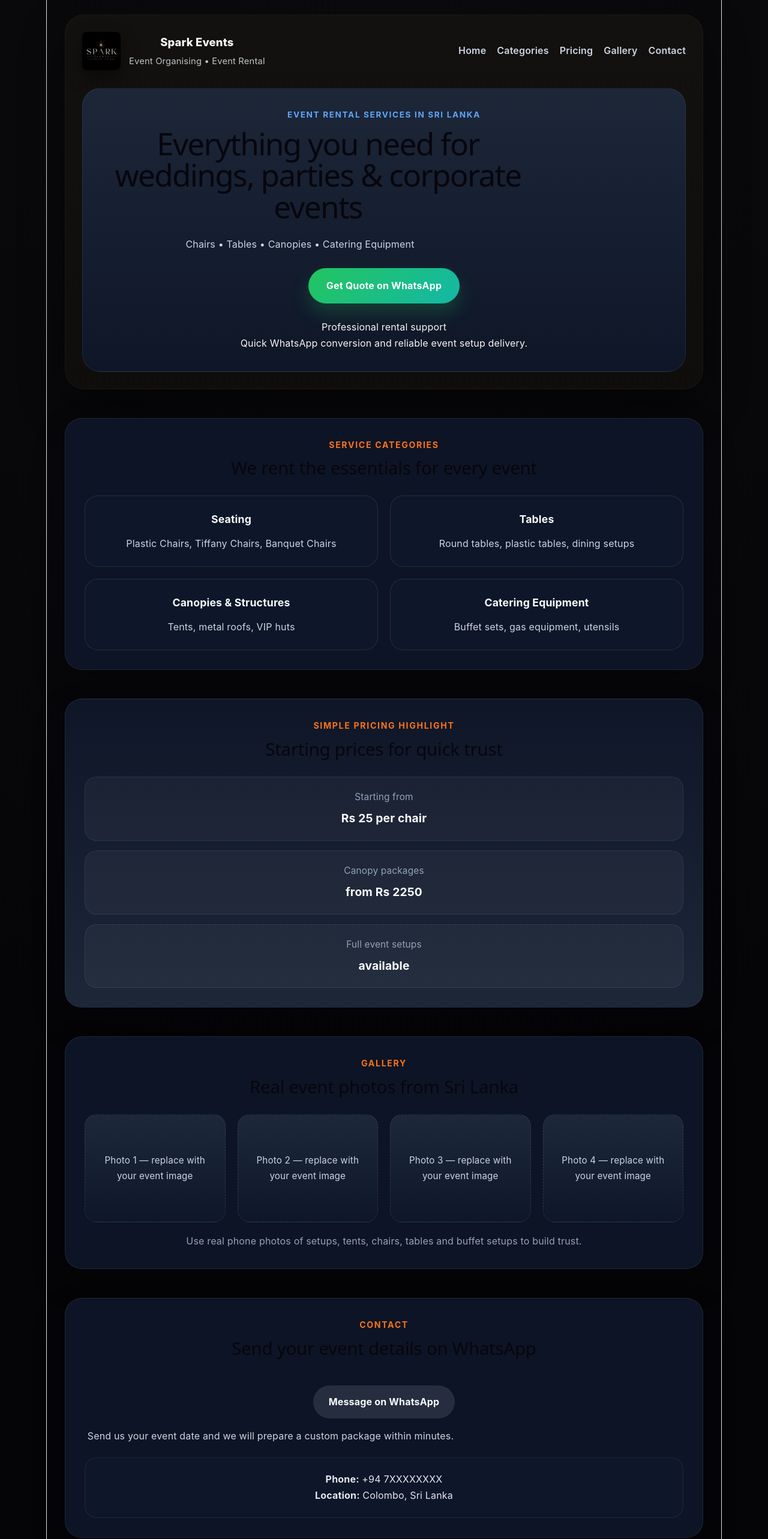
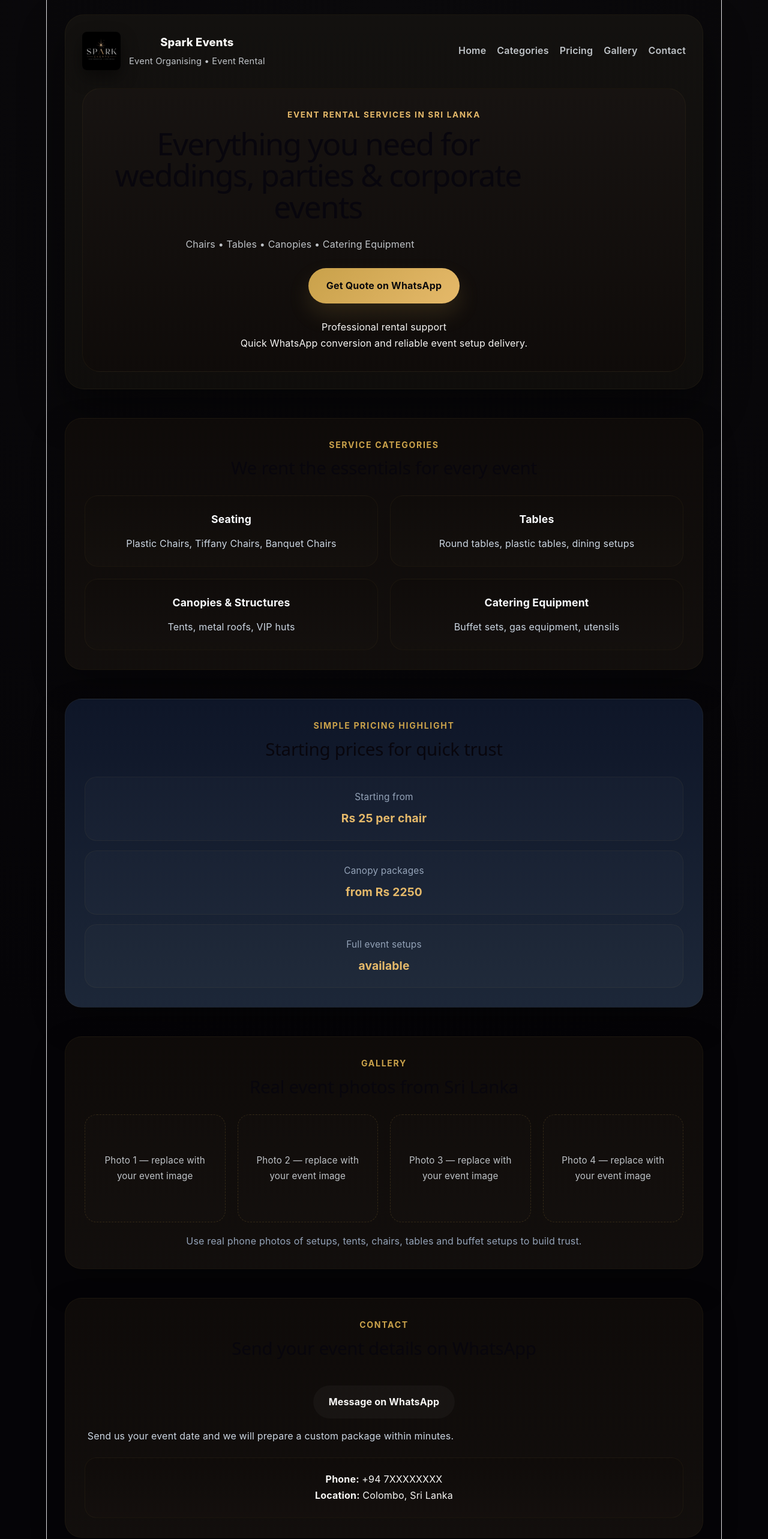
Before and after one commit to osandipabasara-design/event-rental-site, a React (Vite) app: page / in a window 1280 px wide. Shown: the top 2566 px of the page at 60% size. Built offline with nearby package versions, Linux system fonts and the light colour scheme.

Commit message:
Update color palette to gold-on-dark, adjust panels, buttons, accents

```diff
--- a/src/App.css
+++ b/src/App.css
@@ -109,14 +109,15 @@ a {
 }
 
 .nav-links a {
-  color: #cbd5e1;
+  color: var(--muted-300);
   font-weight: 600;
-  transition: color 0.2s ease;
+  transition: color 0.18s ease, transform 0.12s ease;
 }
 
 .nav-links a:hover,
 .nav-links a:focus-visible {
-  color: #f8fafc;
+  color: var(--text-100);
+  transform: translateY(-2px);
 }
 
 .hero-section {
@@ -124,13 +125,13 @@ a {
   gap: 26px;
   padding: 32px;
   border-radius: 30px;
-  background: linear-gradient(180deg, rgba(30, 41, 59, 0.95), rgba(15, 23, 42, 0.95));
-  border: 1px solid rgba(148, 163, 184, 0.12);
+  background: linear-gradient(180deg, rgba(24,20,18,0.95), rgba(16,12,10,0.95));
+  border: 1px solid rgba(201,161,74,0.06);
 }
 
 .eyebrow {
   margin: 0 0 10px;
-  color: #60a5fa;
+  color: var(--accent-gold-300);
   font-size: 0.85rem;
   font-weight: 700;
   letter-spacing: 0.12em;
@@ -147,7 +148,7 @@ a {
 .hero-copy {
   margin: 24px 0 0;
   max-width: 660px;
-  color: #cbd5e1;
+  color: var(--muted-300);
 }
 
 .button-primary,
@@ -165,9 +166,9 @@ a {
 .button-primary {
   margin-top: 26px;
   padding: 16px 30px;
-  background: linear-gradient(135deg, #22c55e 0%, #14b8a6 100%);
-  color: #ffffff;
-  box-shadow: 0 16px 30px rgba(34, 197, 94, 0.22);
+  background: linear-gradient(135deg, var(--accent-gold-500) 0%, var(--accent-gold-300) 100%);
+  color: #0b0a0c;
+  box-shadow: 0 18px 36px rgba(201,161,74,0.16);
 }
 
 .button-primary:hover {
@@ -177,17 +178,17 @@ a {
 .button-secondary {
   margin-top: 16px;
   padding: 14px 26px;
-  background: rgba(148, 163, 184, 0.18);
-  color: #f8fafc;
+  background: rgba(255,255,255,0.03);
+  color: var(--text-100);
 }
 
 .section-block {
   margin-top: 48px;
   padding: 32px;
   border-radius: 28px;
-  background: rgba(15, 23, 42, 0.9);
-  border: 1px solid rgba(148, 163, 184, 0.12);
-  box-shadow: 0 24px 55px rgba(0, 0, 0, 0.22);
+  background: linear-gradient(180deg, rgba(16,12,10,0.9), rgba(20,16,14,0.9));
+  border: 1px solid rgba(201,161,74,0.06);
+  box-shadow: 0 24px 55px rgba(0, 0, 0, 0.28);
 }
 
 .section-intro {
@@ -200,7 +201,7 @@ a {
   font-weight: 700;
   letter-spacing: 0.12em;
   text-transform: uppercase;
-  color: #f97316;
+  color: var(--accent-gold-500);
 }
 
 .section-block h2 {
@@ -220,8 +221,8 @@ a {
 .card {
   padding: 24px;
   border-radius: 22px;
-  border: 1px solid rgba(148, 163, 184, 0.16);
-  background: rgba(15, 23, 42, 0.92);
+  border: 1px solid rgba(201,161,74,0.06);
+  background: linear-gradient(180deg, rgba(16,12,10,0.9), rgba(20,16,14,0.92));
 }
 
 .card h3 {
@@ -247,8 +248,8 @@ a {
 .pricing-item {
   padding: 20px 22px;
   border-radius: 20px;
-  background: rgba(255, 255, 255, 0.04);
-  border: 1px solid rgba(148, 163, 184, 0.12);
+  background: rgba(255,255,255,0.02);
+  border: 1px solid rgba(201,161,74,0.06);
 }
 
 .pricing-item span {
@@ -260,7 +261,7 @@ a {
 
 .pricing-item strong {
   font-size: 1.2rem;
-  color: #f8fafc;
+  color: var(--accent-gold-300);
 }
 
 .gallery-block .gallery-grid {
@@ -270,13 +271,13 @@ a {
 .gallery-card {
   min-height: 180px;
   border-radius: 20px;
-  background: linear-gradient(180deg, rgba(30, 41, 59, 0.95), rgba(15, 23, 42, 0.95));
-  border: 1px dashed rgba(148, 163, 184, 0.2);
+  background: linear-gradient(180deg, rgba(18,14,12,0.96), rgba(20,16,14,0.95));
+  border: 1px dashed rgba(201,161,74,0.18);
   display: grid;
   place-items: center;
   text-align: center;
   padding: 20px;
-  color: #cbd5e1;
+  color: var(--muted-300);
   font-size: 0.95rem;
 }
 
@@ -293,9 +294,9 @@ a {
 .contact-details {
   padding: 22px;
   border-radius: 20px;
-  background: rgba(15, 23, 42, 0.95);
-  border: 1px solid rgba(148, 163, 184, 0.12);
-  color: #e2e8f0;
+  background: linear-gradient(180deg, rgba(16,12,10,0.96), rgba(20,16,14,0.94));
+  border: 1px solid rgba(201,161,74,0.06);
+  color: var(--text-100);
 }
 
 .contact-copy {
@@ -308,8 +309,8 @@ a {
   margin-top: 44px;
   padding: 30px;
   border-radius: 28px;
-  background: rgba(15, 23, 42, 0.92);
-  border: 1px solid rgba(148, 163, 184, 0.14);
+  background: linear-gradient(180deg, rgba(16,12,10,0.94), rgba(20,16,14,0.92));
+  border: 1px solid rgba(201,161,74,0.08);
   display: grid;
   gap: 24px;
 }
@@ -328,7 +329,7 @@ a {
 
 .footer-copy {
   margin: 0;
-  color: #cbd5e1;
+  color: var(--muted-300);
 }
 
 .footer-columns {
@@ -349,12 +350,12 @@ a {
 }
 
 .footer-columns a {
-  color: #7dd3fc;
+  color: var(--accent-gold-300);
 }
 
 .footer-columns a:hover,
 .footer-columns a:focus-visible {
-  color: #38bdf8;
+  color: var(--accent-gold-500);
 }
 
 @media (max-width: 900px) {
```
